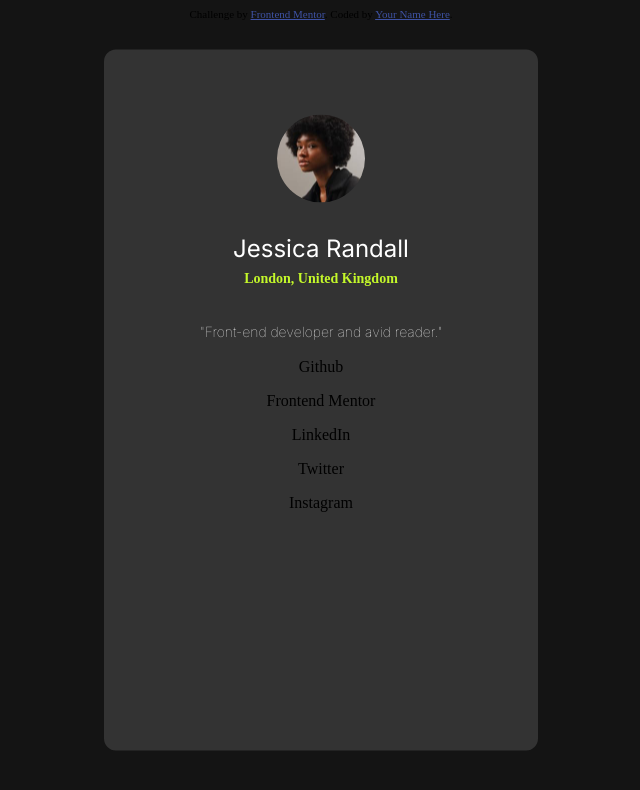
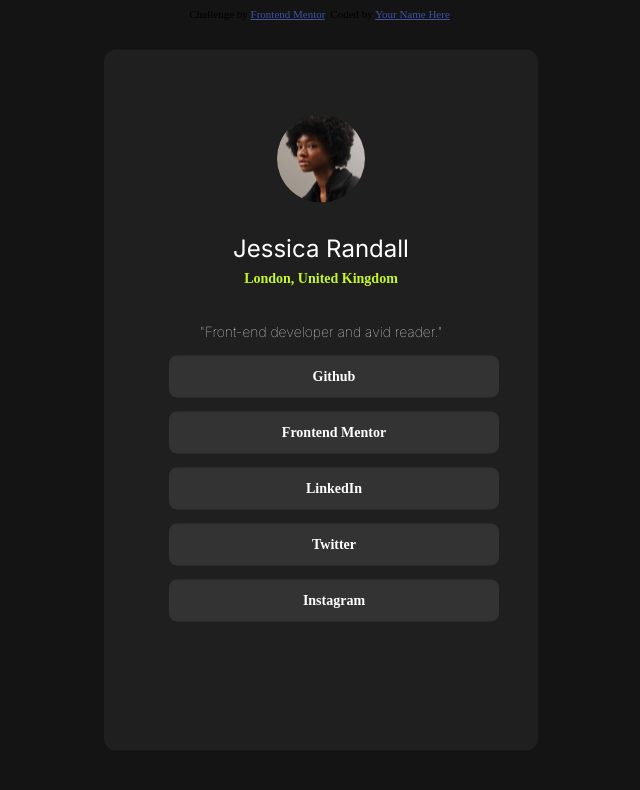
Before and after one commit to jburger69/social-links-profile-challenge, a plain HTML site: page index.html in a window 1280 px wide. Shown: the whole page, without its empty margins (319-959 px from the left). Drawn offline with Linux system fonts and the light colour scheme.

Commit message:
Add CSS for each card link

```diff
--- a/index.css
+++ b/index.css
@@ -9,7 +9,7 @@ body {
     left: 50%;
     margin-right: -50%;
     transform: translate(-50%, -50%);
-    background-color: #333333;
+    background-color: #1f1f1f;
     border-radius: 12px;
 
 }
@@ -60,3 +60,15 @@ body {
     width: 304px;
     height: 289px;
 }
+
+.card-link {
+    width: 304px;
+    padding: 12px;
+    font-family: "Inter" serif;
+    font-weight: bold;
+    font-size: 14px;
+    color: #FFFFFF;
+    border:1px solid #333333;
+    border-radius: 8px;
+    background-color: #333333;
+}
```
